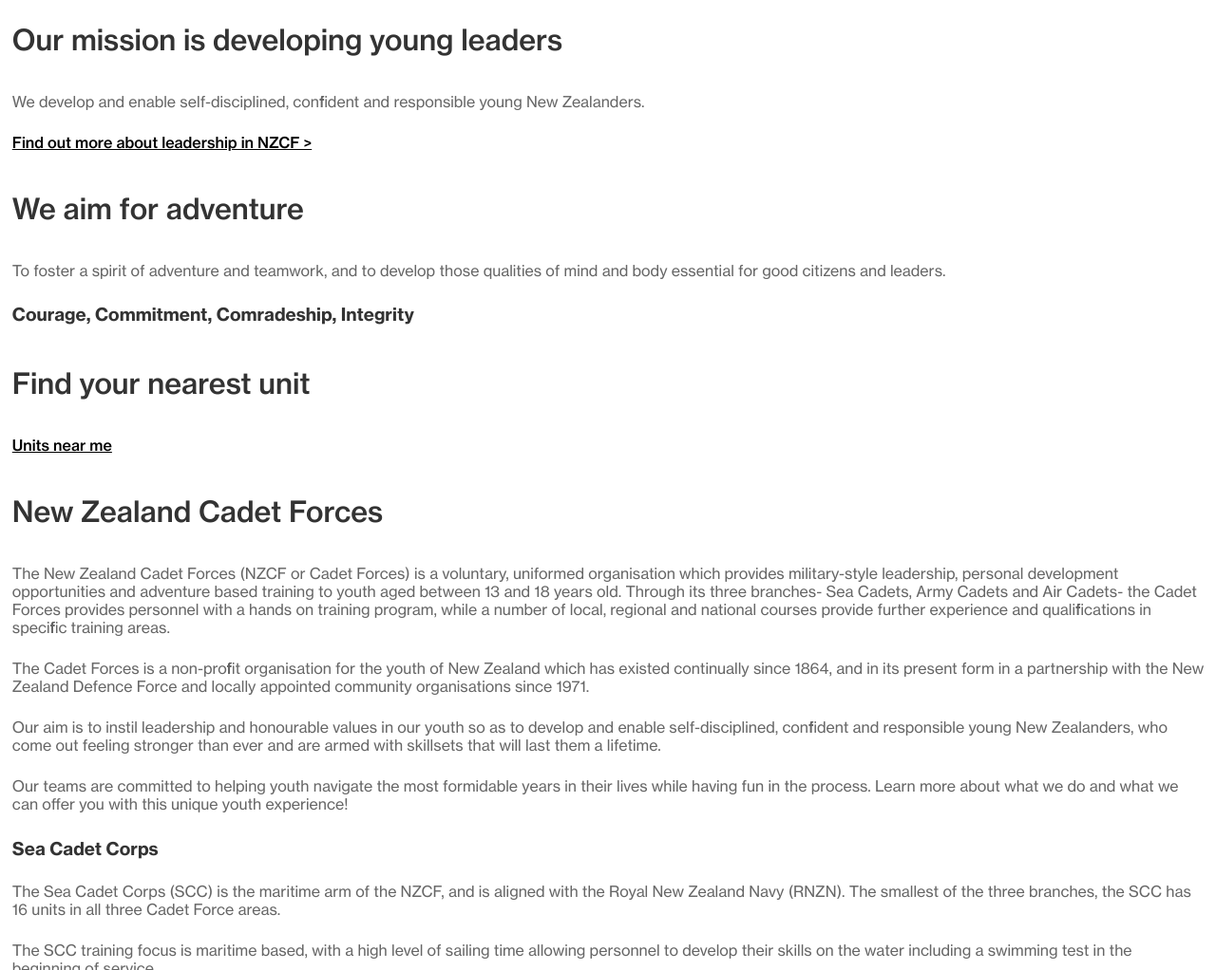
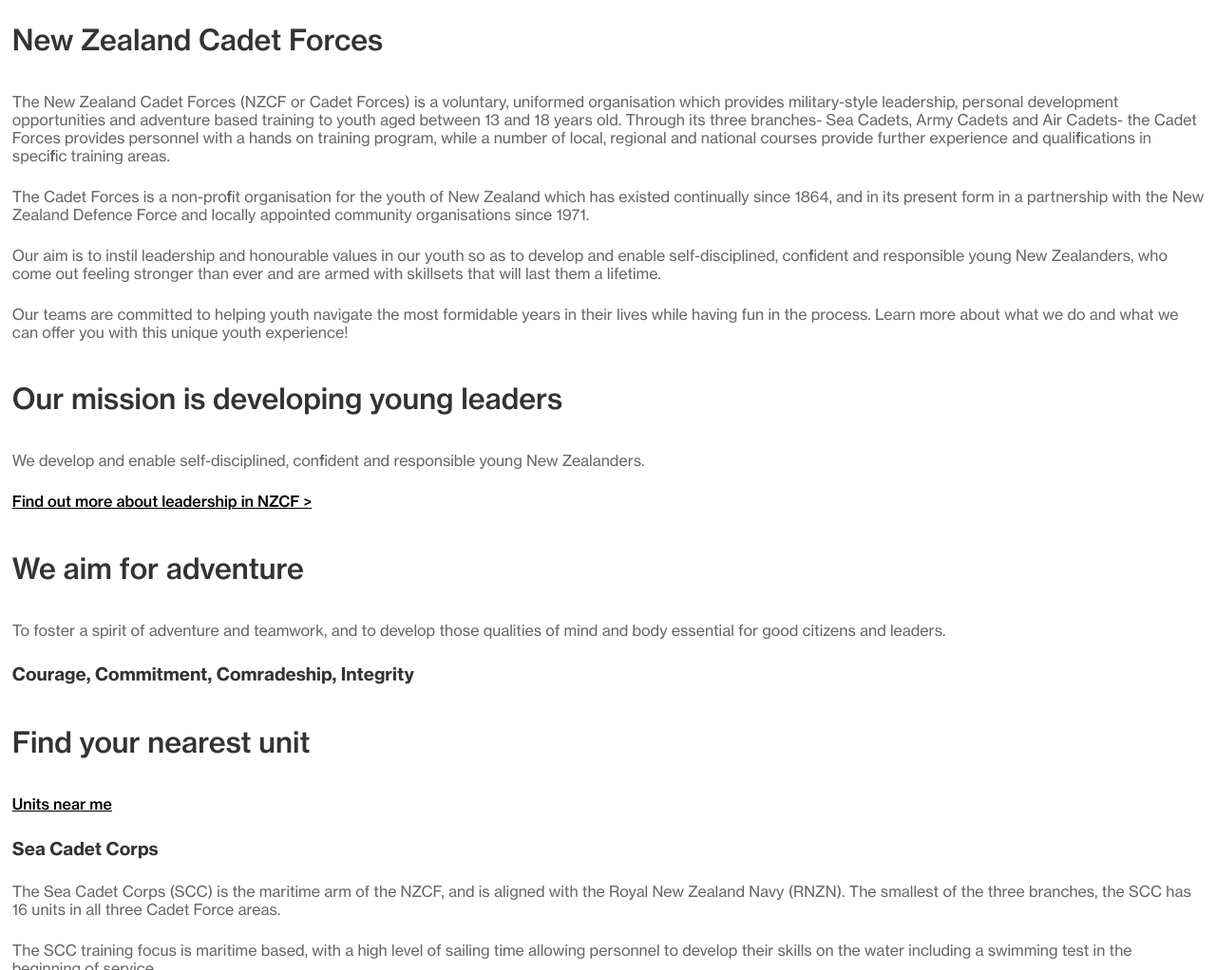
Before and after one commit to New-Zealand-Cadet-Forces/op-refresh, a Jekyll site: the page built from index.md, in a window 1280 px wide and 1400 px high. Shown: the part 378-1400 px from the top of the window at 95% size. Built offline with Jekyll 4.4.1, drawn with Linux system fonts in a browser that asks for light colours; some of the changed lines change nothing that is shown.

Commit message:
Change order of home page text

```diff
--- a/index.md
+++ b/index.md
@@ -2,6 +2,13 @@
 layout: default
 ---
 
+<section class="intro-description">
+    <h2>New Zealand Cadet Forces</h2>
+    <p>The New Zealand Cadet Forces (NZCF or Cadet Forces) is a voluntary, uniformed organisation which provides military-style leadership, personal development opportunities and adventure based training to youth aged between 13 and 18 years old. Through its three branches- Sea Cadets, Army Cadets and Air Cadets- the Cadet Forces provides personnel with a hands on training program, while a number of local, regional and national courses provide further experience and qualifications in specific training areas.</p>
+    <p>The Cadet Forces is a non-profit organisation for the youth of New Zealand which has existed continually since 1864, and in its present form in a partnership with the New Zealand Defence Force and locally appointed community organisations since 1971.</p>
+    <p>Our aim is to instil leadership and honourable values in our youth so as to develop and enable self-disciplined, confident and responsible young New Zealanders, who come out feeling stronger than ever and are armed with skillsets that will last them a lifetime.</p>
+    <p>Our teams are committed to helping youth navigate the most formidable years in their lives while having fun in the process. Learn more about what we do and what we can offer you with this unique youth experience!</p>
+</section>
 <section id="mission">
     <h2>Our mission is developing young leaders</h2>
     <p>We develop and enable self-disciplined, confident and responsible young New Zealanders.</p>
@@ -13,13 +20,6 @@
 <section class="find-unit">
     <h2>Find your nearest unit</h2>
     <a id="unit-btn" href="units.html">Units near me</a>
-</section>
-<section class="intro-description">
-    <h2>New Zealand Cadet Forces</h2>
-    <p>The New Zealand Cadet Forces (NZCF or Cadet Forces) is a voluntary, uniformed organisation which provides military-style leadership, personal development opportunities and adventure based training to youth aged between 13 and 18 years old. Through its three branches- Sea Cadets, Army Cadets and Air Cadets- the Cadet Forces provides personnel with a hands on training program, while a number of local, regional and national courses provide further experience and qualifications in specific training areas.</p>
-    <p>The Cadet Forces is a non-profit organisation for the youth of New Zealand which has existed continually since 1864, and in its present form in a partnership with the New Zealand Defence Force and locally appointed community organisations since 1971.</p>
-    <p>Our aim is to instil leadership and honourable values in our youth so as to develop and enable self-disciplined, confident and responsible young New Zealanders, who come out feeling stronger than ever and are armed with skillsets that will last them a lifetime.</p>
-    <p>Our teams are committed to helping youth navigate the most formidable years in their lives while having fun in the process. Learn more about what we do and what we can offer you with this unique youth experience!</p>
 </section>
 <aside class="corps-descriptions">
     <section class="scc-description">
```
